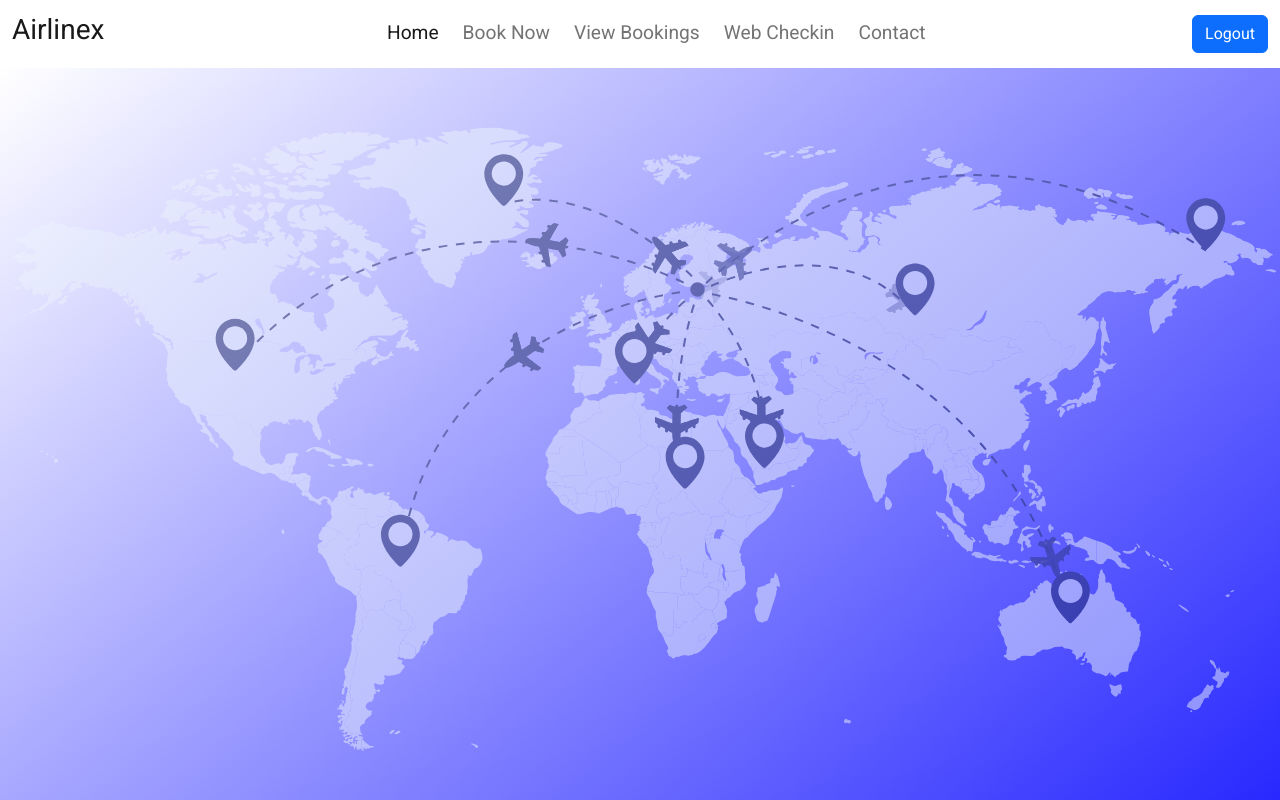
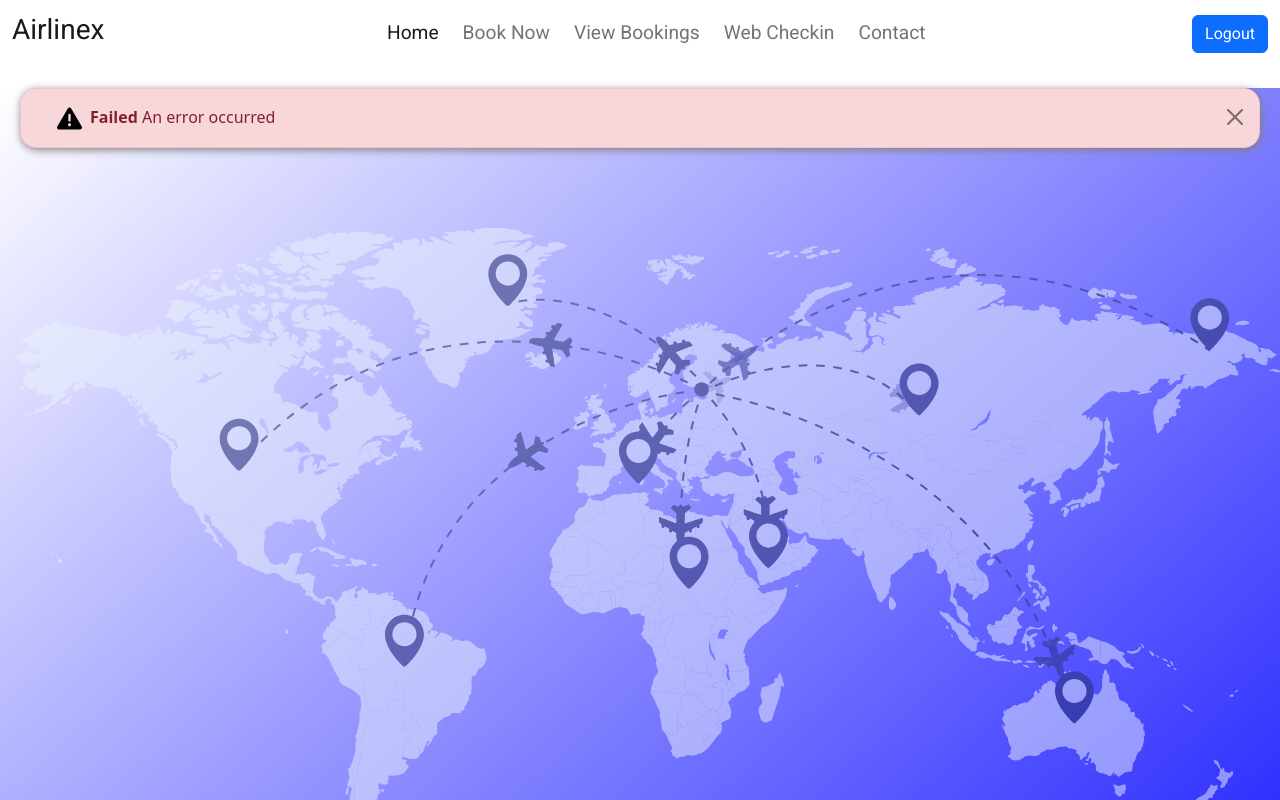
Before and after one commit to keyurpancholi/Airlinex, a React (Create React App) app in the folder frontend/airlinex/: page / in a window 1280 px wide. Shown: the top 800 px of the page. Built offline with nearby package versions, Linux system fonts and the light colour scheme.

Commit message:
ViewBooking updated

```diff
--- /dev/null
+++ b/frontend/airlinex/src/Components/Alert/Alert.css
@@ -0,0 +1,18 @@
+.myalert {
+    display: flex;
+    flex-direction: row;
+    align-items: center;
+    width: auto;
+    height: auto;
+    border-radius: 16px;
+    padding: 1rem 2rem;
+    box-shadow:  1px 2px 8px gray;
+    margin: 20px;
+    z-index: 3;
+}
+
+svg {
+    width: 20px;
+    height: 20px;
+    margin: 0 8px 0 4px;
+}
--- /dev/null
+++ b/frontend/airlinex/src/Components/Alert/Alert.js
@@ -0,0 +1,37 @@
+import "./Alert.css";
+import Card from "../Card/Card";
+import "../../../node_modules/bootstrap/dist/css/bootstrap.min.css";
+import "../../../node_modules/bootstrap/dist/js/bootstrap.min.js";
+
+const Alert = (props) => {
+  return (
+    <>
+      {props.type == "success" ? (
+        <>
+          <div
+            class="alert alert-success myalert alert-dismissible fade show"
+            role="alert"
+          >
+            <svg xmlns="http://www.w3.org/2000/svg" viewBox="0 0 512 512"><path d="M256 512c141.4 0 256-114.6 256-256S397.4 0 256 0S0 114.6 0 256S114.6 512 256 512zM369 209L241 337c-9.4 9.4-24.6 9.4-33.9 0l-64-64c-9.4-9.4-9.4-24.6 0-33.9s24.6-9.4 33.9 0l47 47L335 175c9.4-9.4 24.6-9.4 33.9 0s9.4 24.6 0 33.9z"/></svg>
+            <b>Success </b>
+            Your action executed successfully
+            <button type="button" class="btn-close" data-bs-dismiss="alert" aria-label="Close"></button>
+          </div>
+        </>
+      ) : (
+        <>
+          <div class="alert alert-danger myalert alert-dismissible fade show" role="alert">
+          <svg xmlns="http://www.w3.org/2000/svg" viewBox="0 0 512 512">
+              <path d="M256 32c14.2 0 27.3 7.5 34.5 19.8l216 368c7.3 12.4 7.3 27.7 .2 40.1S486.3 480 472 480H40c-14.3 0-27.6-7.7-34.7-20.1s-7-27.8 .2-40.1l216-368C228.7 39.5 241.8 32 256 32zm0 128c-13.3 0-24 10.7-24 24V296c0 13.3 10.7 24 24 24s24-10.7 24-24V184c0-13.3-10.7-24-24-24zm32 224c0-17.7-14.3-32-32-32s-32 14.3-32 32s14.3 32 32 32s32-14.3 32-32z" />
+            </svg>
+            <b>Failed </b>
+            An error occurred
+            <button type="button" class="btn-close" data-bs-dismiss="alert" aria-label="Close"></button>
+          </div>
+        </>
+      )}
+    </>
+  );
+};
+
+export default Alert;
--- /dev/null
+++ b/frontend/airlinex/src/Components/FlightCard/FlightCard.css
@@ -0,0 +1,22 @@
+.flightcard {
+    height: auto;
+    display: flex;
+    flex-direction: column;
+    justify-content: space-evenly;
+}
+
+.flightcardrow {
+    display: flex;
+    flex-direction: row;
+    justify-content: space-evenly;
+}
+
+.flightcardrowcol {
+    display: flex;
+    flex-direction: column;
+}
+
+svg {
+    height: 25px;
+    width: 25px;
+}
--- /dev/null
+++ b/frontend/airlinex/src/Components/FlightCard/FlightCard.js
@@ -0,0 +1,36 @@
+import "./FlightCard.css";
+import Card from "../Card/Card";
+
+const FlightCard = (props) => {
+  return (
+    <Card>
+      <div className="flightcard">
+        <div className="flightcardrow">
+          <div className="flightcardrowcol">
+            <svg xmlns="http://www.w3.org/2000/svg" viewBox="0 0 512 512">
+              <path d="M57.7 193l9.4 16.4c8.3 14.5 21.9 25.2 38 29.8L163 255.7c17.2 4.9 29 20.6 29 38.5v39.9c0 11 6.2 21 16 25.9s16 14.9 16 25.9v39c0 15.6 14.9 26.9 29.9 22.6c16.1-4.6 28.6-17.5 32.7-33.8l2.8-11.2c4.2-16.9 15.2-31.4 30.3-40l8.1-4.6c15-8.5 24.2-24.5 24.2-41.7v-8.3c0-12.7-5.1-24.9-14.1-33.9l-3.9-3.9c-9-9-21.2-14.1-33.9-14.1H257c-11.1 0-22.1-2.9-31.8-8.4l-34.5-19.7c-4.3-2.5-7.6-6.5-9.2-11.2c-3.2-9.6 1.1-20 10.2-24.5l5.9-3c6.6-3.3 14.3-3.9 21.3-1.5l23.2 7.7c8.2 2.7 17.2-.4 21.9-7.5c4.7-7 4.2-16.3-1.2-22.8l-13.6-16.3c-10-12-9.9-29.5 .3-41.3l15.7-18.3c8.8-10.3 10.2-25 3.5-36.7l-2.4-4.2c-3.5-.2-6.9-.3-10.4-.3C163.1 48 84.4 108.9 57.7 193zM464 256c0-36.8-9.6-71.4-26.4-101.5L412 164.8c-15.7 6.3-23.8 23.8-18.5 39.8l16.9 50.7c3.5 10.4 12 18.3 22.6 20.9l29.1 7.3c1.2-9 1.8-18.2 1.8-27.5zm48 0c0 141.4-114.6 256-256 256S0 397.4 0 256S114.6 0 256 0S512 114.6 512 256z" />
+            </svg>
+            <h3>Flight</h3>
+            <div id="flightnumber">{props.flightData.flightNumber}</div>
+          </div>
+          <div className="flightcardrowcol">
+            <svg xmlns="http://www.w3.org/2000/svg" viewBox="0 0 640 512">
+              <path d="M381 114.9L186.1 41.8c-16.7-6.2-35.2-5.3-51.1 2.7L89.1 67.4C78 73 77.2 88.5 87.6 95.2l146.9 94.5L136 240 77.8 214.1c-8.7-3.9-18.8-3.7-27.3 .6L18.3 230.8c-9.3 4.7-11.8 16.8-5 24.7l73.1 85.3c6.1 7.1 15 11.2 24.3 11.2H248.4c5 0 9.9-1.2 14.3-3.4L535.6 212.2c46.5-23.3 82.5-63.3 100.8-112C645.9 75 627.2 48 600.2 48H542.8c-20.2 0-40.2 4.8-58.2 14L381 114.9zM0 480c0 17.7 14.3 32 32 32H608c17.7 0 32-14.3 32-32s-14.3-32-32-32H32c-17.7 0-32 14.3-32 32z" />
+            </svg>
+            <h3>Source</h3>
+            <div id="flightsrc">{props.flightData.source}</div>
+          </div>
+          <div className="flightcardrowcol">
+            <svg xmlns="http://www.w3.org/2000/svg" viewBox="0 0 640 512">
+              <path d="M.3 166.9L0 68C0 57.7 9.5 50.1 19.5 52.3l35.6 7.9c10.6 2.3 19.2 9.9 23 20L96 128l127.3 37.6L181.8 20.4C178.9 10.2 186.6 0 197.2 0h40.1c11.6 0 22.2 6.2 27.9 16.3l109 193.8 107.2 31.7c15.9 4.7 30.8 12.5 43.7 22.8l34.4 27.6c24 19.2 18.1 57.3-10.7 68.2c-41.2 15.6-86.2 18.1-128.8 7L121.7 289.8c-11.1-2.9-21.2-8.7-29.3-16.9L9.5 189.4c-5.9-6-9.3-14-9.3-22.5zM32 448H608c17.7 0 32 14.3 32 32s-14.3 32-32 32H32c-17.7 0-32-14.3-32-32s14.3-32 32-32zm160-80c0 17.7-14.3 32-32 32s-32-14.3-32-32s14.3-32 32-32s32 14.3 32 32zm64 48c-17.7 0-32-14.3-32-32s14.3-32 32-32s32 14.3 32 32s-14.3 32-32 32z" />
+            </svg>
+            <h3>Destination</h3>
+            <div id="flightdest">{props.flightData.destination}</div>
+          </div>
+        </div>
+      </div>
+    </Card>
+  );
+};
+
+export default FlightCard;
--- a/frontend/airlinex/src/Pages/Home/HomePage.js
+++ b/frontend/airlinex/src/Pages/Home/HomePage.js
@@ -3,9 +3,10 @@ import "./HomePage.css";
 import Lottie from "react-lottie";
 import animation from "../../assets/lottie/homepage-animation.json";
 import Features from "./Features";
+import Alert from "../../Components/Alert/Alert";
 import "../../../node_modules/bootstrap/dist/css/bootstrap.min.css";
 import { Link } from "react-router-dom";
-import Footer from "../../Components/Footer/Footer"
+import Footer from "../../Components/Footer/Footer";
 
 const HomePage = () => {
   const defaultOptions = {
@@ -20,7 +21,9 @@ const HomePage = () => {
   return (
     <>
       <Navbar />
+
       <main>
+        <Alert type="failure"></Alert>
         <div className="home-lottie">
           <Lottie options={defaultOptions}></Lottie>
         </div>
--- a/frontend/airlinex/src/Pages/Login/Login.css
+++ b/frontend/airlinex/src/Pages/Login/Login.css
@@ -4,7 +4,7 @@
     display: flex;
     align-items: center;
     justify-content: center;
-    background-image: url(../../assets/flight_login.jpg);
+    background-image: url(../../assets/images/carousel3.jpg);
     background-size: cover;
 }
 
@@ -96,6 +96,7 @@
     display: flex;
     align-items: center;
     justify-content: space-evenly;
+    /* position: relative; */
 }
 
 .login-fa-item {
@@ -107,4 +108,5 @@
     display: grid;
     place-items: center;
     border-radius: 50%;
+    /* position: absolute; */
 }
--- a/frontend/airlinex/src/Pages/Login/Login.js
+++ b/frontend/airlinex/src/Pages/Login/Login.js
@@ -2,9 +2,12 @@ import { useRef } from "react";
 import { Link, useNavigate } from "react-router-dom";
 import "../../../node_modules/bootstrap/dist/css/bootstrap.min.css";
 import "./Login.css";
-import {FontAwesomeIcon} from "@fortawesome/react-fontawesome"
-import {faGoogle, faFacebook, faGithub} from '@fortawesome/free-brands-svg-icons'
-
+import { FontAwesomeIcon } from "@fortawesome/react-fontawesome";
+import {
+  faGoogle,
+  faFacebook,
+  faGithub,
+} from "@fortawesome/free-brands-svg-icons";
 
 const LoginPage = () => {
   const email = useRef();
@@ -47,22 +50,34 @@ const LoginPage = () => {
         <span className="login-seperator"></span>
 
         <div className="login-fa-icons">
-          <div className="login-fa-item">
-          <FontAwesomeIcon icon={faGoogle} color="white" height="10px"></FontAwesomeIcon>
+          {/* <div className="login-fa-item">
+            <FontAwesomeIcon
+              icon={faGoogle}
+              color="white"
+              height="10px"
+            ></FontAwesomeIcon>
           </div>
           <div className="login-fa-item">
             <FontAwesomeIcon icon={faFacebook} color="white"></FontAwesomeIcon>
           </div>
           <div className="login-fa-item">
             <FontAwesomeIcon icon={faGithub} color="white"></FontAwesomeIcon>
-          </div>
+          </div> */}
+          <FontAwesomeIcon
+            icon={faGoogle}
+            color="white"
+            height="10px"
+          ></FontAwesomeIcon>
+
+          <FontAwesomeIcon icon={faFacebook} color="white"></FontAwesomeIcon>
+
+          <FontAwesomeIcon icon={faGithub} color="white"></FontAwesomeIcon>
         </div>
 
         <div className="login-submit-container">
-        <button className="loginbtn" onClick={loginHandler}>
+          <button className="loginbtn" onClick={loginHandler}>
             Log in
-        </button>
-
+          </button>
         </div>
       </div>
     </div>
--- a/frontend/airlinex/src/Pages/ViewBookings/ViewBookings.css
+++ b/frontend/airlinex/src/Pages/ViewBookings/ViewBookings.css
@@ -0,0 +1,6 @@
+.viewBookingsEmpty {
+    width: 100%;
+    height: 100vh;
+    display: grid;
+    place-items: center;
+}
--- a/frontend/airlinex/src/Pages/ViewBookings/ViewBookings.js
+++ b/frontend/airlinex/src/Pages/ViewBookings/ViewBookings.js
@@ -1,13 +1,33 @@
 import "./ViewBookings.css";
 import "../../../node_modules/bootstrap/dist/css/bootstrap.min.css";
 import Navbar from "../../Components/Navbar/navbar";
-import Footer from "../../Components/Footer/Footer"
+import Footer from "../../Components/Footer/Footer";
+import FlightCard from "../../Components/FlightCard/FlightCard";
+import { Link } from "react-router-dom";
 
 const ViewBookings = () => {
+  const dummydata = [
+    // {
+    //   flightNumber: "AIC-804",
+    //   source: "BLR",
+    //   destination: "DEL",
+    // },
+    // {
+    //   flightNumber: "6E-911",
+    //   source: "MUM",
+    //   destination: "GOA",
+    // },
+  ];
   return (
     <>
       <Navbar />
-      <h1>View Bookings</h1>
+      {dummydata.length == 0 && <div className="viewBookingsEmpty"><h2>Oops! No flights found. <Link to='/bookNow'>Book now</Link></h2></div>}
+      {dummydata.length > 0 && dummydata.map((flight, index) => {
+        return <FlightCard flightData={flight}></FlightCard>;
+      })}
+      {/* <FlightCard flightData={dummydata}></FlightCard> */}
+      {/* Style details */}
+      {/* FontAwesome icons for webcheckin */}
       <Footer />
     </>
   );
```
